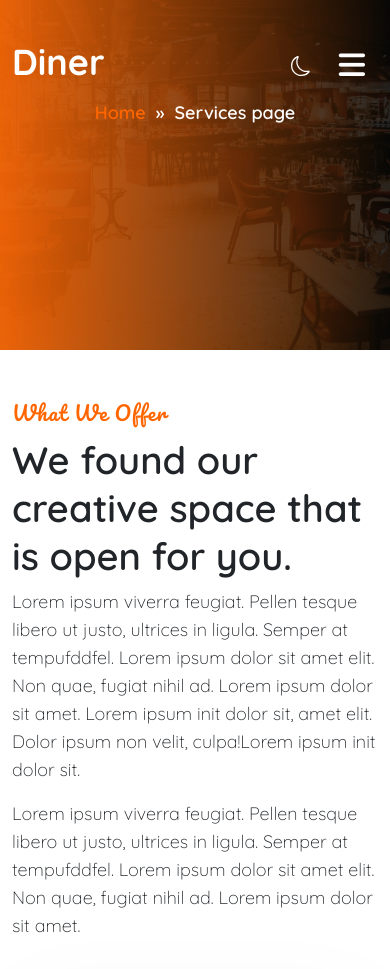
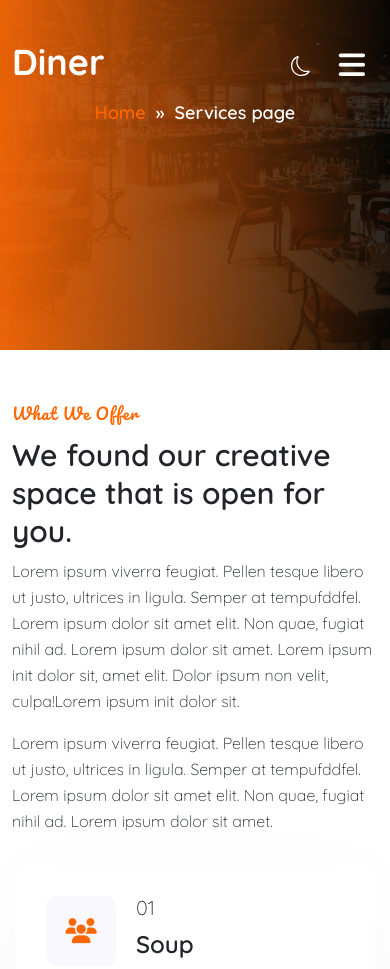
Before and after one commit to lexuannghi/Baitap_Capstone_Nhom1, a plain HTML site: page services.html in a window 390 px wide. Shown: the top 969 px of the page. Drawn offline with nearby package versions, Linux system fonts and the light colour scheme.

Commit message:
done service page and about page

```diff
--- a/css/about.css
+++ b/css/about.css
@@ -190,6 +190,7 @@ footer a{
   color: #fff;
   margin-bottom: 25px;
   transition: all 0.5s;
+  font-weight: 600;
 }
 .footer_content h2:hover{
   color: #ff6600;
--- a/css/services.css
+++ b/css/services.css
@@ -176,6 +176,7 @@ footer a{
   color: #fff;
   margin-bottom: 25px;
   transition: all 0.5s;
+  font-weight: 600;
 }
 .footer_content h2:hover{
   color: #ff6600;
@@ -273,6 +274,7 @@ footer .footer_btn:hover{
   background-image: linear-gradient(to right, rgba(236, 98, 6, 0.98), rgba(5, 3, 0, 0.83)), url(../images/banner2.jpg);
   background-repeat: no-repeat, no-repeat, no-repeat;
   background-position: top;
+  background-attachment: fixed;
   min-height: 350px;
 }
 .banner a{
@@ -458,3 +460,49 @@ footer .footer_btn:hover{
     padding-bottom:125px;
   }
 }
+@media screen and (max-width: 576px){
+  .container_90{
+    width: 94%;
+  }
+  .title{
+    font-size: 16px;
+    line-height: 30px;
+  }
+  .sub_title{
+    font-size: 30px;
+    line-height: 38px;
+  }
+  p{
+    font-size: 16px;
+    line-height: 26px;
+  }
+  @media screen and (max-width: 576px){
+  .container_90{
+    width: 94%;
+  }
+  .title{
+    font-size: 16px;
+    line-height: 30px;
+  }
+  .sub_title{
+    font-size: 30px;
+    line-height: 38px;
+  }
+  .about_bottom_container{
+    grid-template-columns: 1fr;
+    grid-gap: 0;
+  }
+  p, .offer_item_container p{
+    font-size: 16px;
+    line-height: 26px;
+  }
+  .offer_item_container p{
+    font-size: 20px;
+    line-height: 24px;
+  }
+  .offer_bottom h3{
+    font-size: 35px;
+    line-height: 40px;
+  }
+}
+}
```
